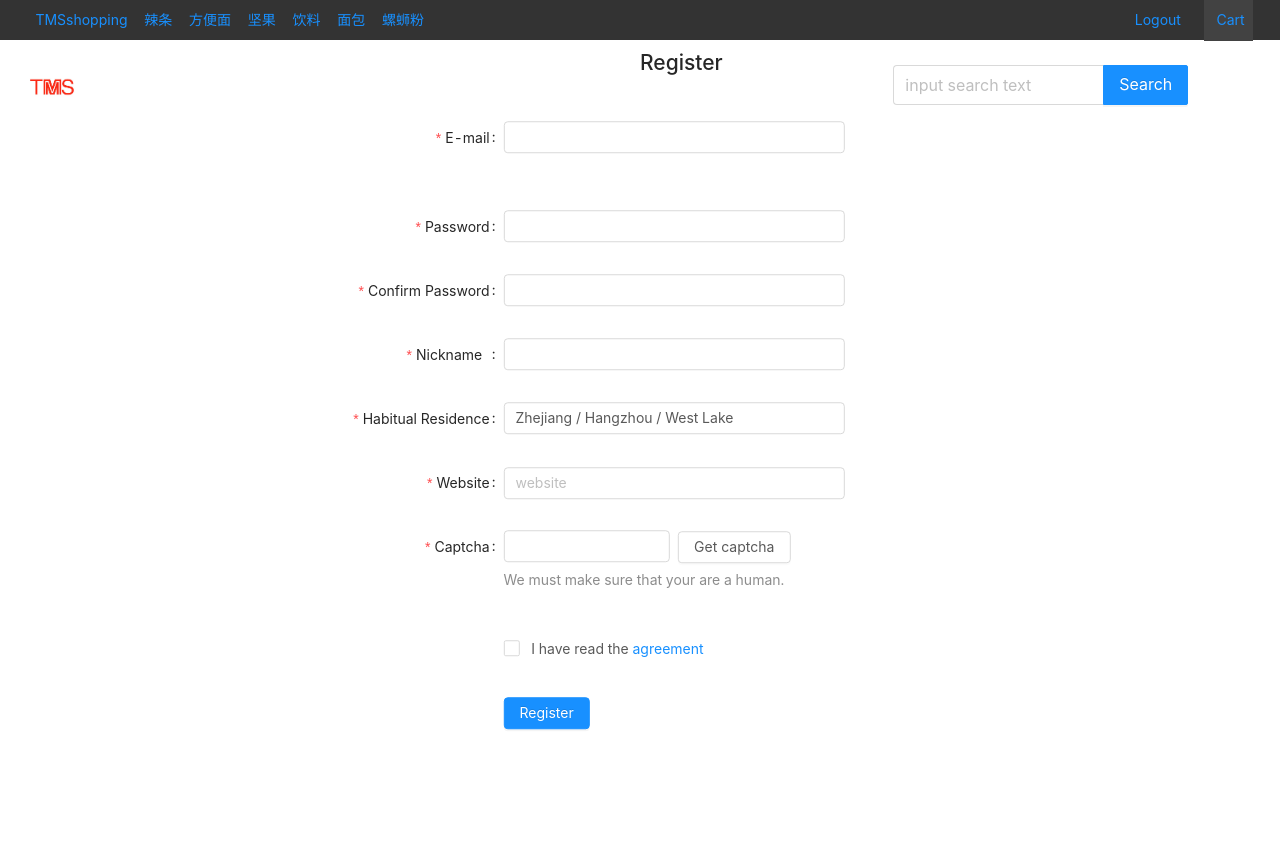
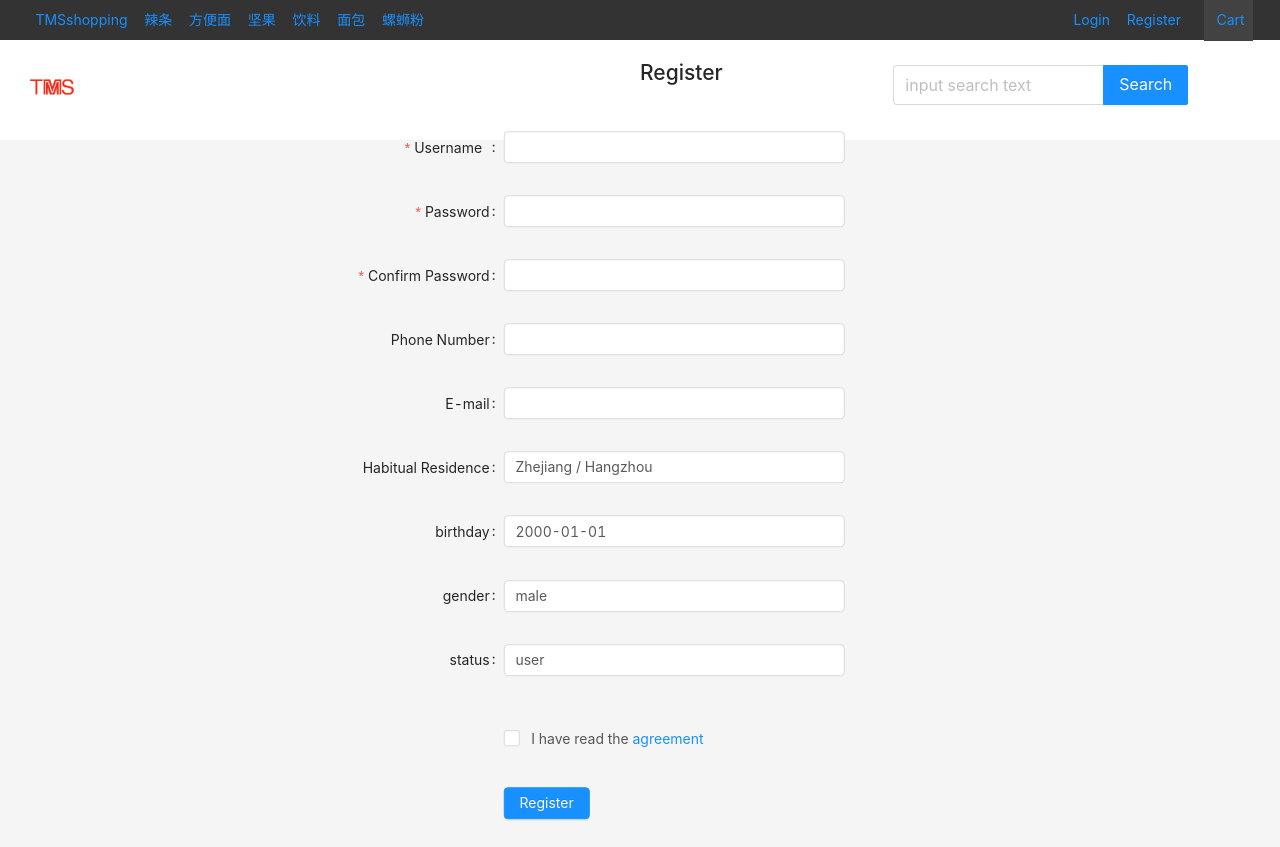
Before and after one commit to XGD1119363048/ThomasShopping, a Vue app: page /register in a window 1280 px wide. Before the commit the page ends 800 px from the top, so only its background shows below. Built offline with nearby package versions, Linux system fonts and the light colour scheme.

Commit message:
add register

```diff
--- a/src/App.vue
+++ b/src/App.vue
@@ -20,5 +20,6 @@
 body {
   margin-top: 0;
   margin-left: 0;
+  background: #f5f5f5;
 }
 </style>
--- a/src/components/common/navbar/NavBar.vue
+++ b/src/components/common/navbar/NavBar.vue
@@ -76,6 +76,7 @@
   .site-header {
     z-index: 20;
     height: 100px;
+    background: white;
   }
 
   .site-header .container {
--- a/src/network/request.js
+++ b/src/network/request.js
@@ -7,12 +7,14 @@ export function request(config) {
   })
 
   instance.interceptors.request.use(config => {
+    console.log(config.data);
     return config
   }, err => {
     console.log(err);
   })
 
   instance.interceptors.response.use(res => {
+    // console.log(res.data);
     return res.data
   }, err => {
     console.log(err);
--- a/src/network/user.js
+++ b/src/network/user.js
@@ -1,7 +1,7 @@
 import { request } from "./request";
 
 
-export function addUser(userName, password, address, phoneNumber, gender, age, birthday, email, status, coin) {
+export function addUser(userName, password, address, phoneNumber, gender, age, birthday, email, status, coin, balance) {
   return request({
     url: '/addUser',
     method: 'post',
@@ -15,7 +15,8 @@ export function addUser(userName, password, address, phoneNumber, gender, age, b
       birthday: birthday,
       email: email,
       status: status,
-      coin: coin
+      coin: coin,
+      balance: balance
     }
   })
 }
--- a/src/router/index.js
+++ b/src/router/index.js
@@ -8,6 +8,7 @@ const Home = () => import('../views/home/Home')
 const Login = () => import('../views/login/Login')
 const Register = () => import('../views/register/Register')
 const Good = () => import('../views/good/Good')
+const Info = () => import('../views/info/Info')
 
 const originalPush = VueRouter.prototype.push
 VueRouter.prototype.push = function push(location) {
@@ -46,6 +47,10 @@ const routes = [
     meta: {
       requireAuth: true
     }
+  },
+  {
+    path: '/info',
+    component: Info
   }
 ]
 
@@ -62,6 +67,7 @@ router.beforeEach(((to, from, next) => {
     userId: window.sessionStorage.getItem('userId'),
     isLogin: window.sessionStorage.getItem('isLogin')
   }
+  // console.log(payload);
   store.commit(SETLOGIN, payload)
   if(to.meta.requireAuth && !window.sessionStorage.getItem('isLogin')) {
     // console.log('test')
--- a/src/views/cart/Cart.vue
+++ b/src/views/cart/Cart.vue
@@ -7,7 +7,7 @@
                @delete-click="deleteClick"
     />
     <div v-if="status == 0 && cartGoods.length > 0" class="total-price" style="font-size: 20px">
-      <p>总价：￥{{showTotalPrice}}</p>
+      <p>总价：￥{{showTotalPrice.toFixed(2)}}</p>
       <a-button type="primary" style="margin-left: 30px; margin-top: 0" @click="payOrder">Pay</a-button>
     </div>
   </div>
--- /dev/null
+++ b/src/views/info/Info.vue
@@ -0,0 +1,158 @@
+<template>
+  <div id="info">
+    <a-layout>
+      <a-layout-header>User Info</a-layout-header>
+      <a-layout>
+        <a-layout-sider style="background: white">
+          <div style="margin-left: 50px">
+            <div style="font-size: 18px; line-height: 50px; margin-top: 30px">个人中心</div>
+            <div class="payment">
+              <a @click="changeIndex(1)" :class="{active: nowIndex === 1}">个人信息</a>
+              <br/>
+              <br/>
+              <a @click="changeIndex(2)" :class="{active: nowIndex === 2}">我的订单</a>
+            </div>
+          </div>
+        </a-layout-sider>
+        <a-layout-content>
+          <div style="margin-left: 20px; background: white">
+            <div v-if="nowIndex == 1">
+              <a-row style="text-align: center; vertical-align: center">
+                <a-col :span="12">
+                  <div style="line-height: 50px">
+                    <a-icon type="reddit" />
+                    {{userInfo.userName}}
+                  </div>
+                </a-col>
+                <a-col :span="12" style="text-align: left">
+                  <p>Address:{{userInfo.address}}</p>
+                  <p>Age:{{userInfo.age}}</p>
+                  <p>Balance:{{userInfo.balance}}</p>
+                  <p>Birthday:{{userInfo.birthday}}</p>
+                  <p>Coin:{{userInfo.coin}}</p>
+                  <p>Email:{{userInfo.email}}</p>
+                  <p>Gender:{{userInfo.gender}}</p>
+                  <p>PhoneNumber:{{userInfo.phoneNumber}}</p>
+                </a-col>
+              </a-row>
+            </div>
+            <div v-else-if="nowIndex == 2">
+              <a-row>
+                <p style="font-size: 50px; margin-left: 50px; margin-top: 20px; margin-bottom: 20px">我的订单</p>
+              </a-row>
+              <a-row style="text-align: center; font-size: 22px">
+                <a-col :span="4">
+                  <a @click="changeOrderIndex(1)" :class="{active: orderNowIndex === 1}">全部有效订单</a>
+                </a-col>
+                <a-col :span="4">
+                  <a @click="changeOrderIndex(2)" :class="{active: orderNowIndex === 2}">已支付</a>
+                </a-col>
+                <a-col :span="4">
+                  <a @click="changeOrderIndex(3)" :class="{active: orderNowIndex === 3}">已取消</a>
+                </a-col>
+                <a-col :span="4">
+                  <a @click="changeOrderIndex(4)" :class="{active: orderNowIndex === 4}">购物车</a>
+                </a-col>
+              </a-row>
+              <a-row>
+                <order-list :orders="userOrders"/>
+              </a-row>
+            </div>
+          </div>
+        </a-layout-content>
+      </a-layout>
+      <a-layout-footer></a-layout-footer>
+    </a-layout>
+  </div>
+</template>
+
+<script>
+  import { Layout, Row, Col, Icon } from 'ant-design-vue'
+  import { queryUser } from "@/network/user"
+  import { getOrderByUser } from "@/network/order"
+  import OrderList from "views/info/infoChild/OrderList";
+
+  export default {
+    name: "Info",
+    components: {
+      OrderList,
+
+      'a-layout': Layout,
+      'a-layout-header': Layout.Header,
+      'a-layout-content': Layout.Content,
+      'a-layout-footer': Layout.Footer,
+      'a-layout-sider': Layout.Sider,
+      'a-row': Row,
+      'a-col': Col,
+      'a-icon': Icon
+    },
+    data() {
+      return {
+        userInfo: {},
+        userOrders: [],
+        // paidOrders: [],
+        // canceledOrders: [],
+        // cartList: [],
+        nowIndex: 1,
+        orderNowIndex: 1
+      }
+    },
+    methods: {
+      changeIndex(index) {
+        this.nowIndex = index
+      },
+      changeOrderIndex(index) {
+        this.orderNowIndex = index
+      },
+      queryUser(username) {
+        queryUser(username).then(res => {
+          if(res.error == '') {
+            // console.log(res.user);
+            this.userInfo = res.user
+          }
+        })
+      },
+      getOrderByUser(username) {
+        getOrderByUser(username).then(res => {
+          if(res.error == '') {
+            console.log(res.orders);
+            this.userOrders = res.orders
+          }
+        })
+      }
+    },
+    mounted() {
+      this.queryUser(this.$store.state.userId)
+      this.getOrderByUser(this.$store.state.userId)
+    }
+  }
+</script>
+
+<style scoped>
+  #info {
+    margin: 50px 300px;
+    background: #f5f5f5;
+  }
+
+  .ant-layout-header, .ant-layout-sider, .ant-layout-content, .ant-layout-footer {
+    background: #f5f5f5;
+  }
+
+  .ant-layout-sider {
+    height: 1000px;
+  }
+
+  .payment {
+    height: 40px;
+    vertical-align: center;
+    margin-top: 10px
+    /*margin: 0 auto;*/
+    /*position: relative;*/
+    /*top: 50%;*/
+    /*transform: translateY(-50%);*/
+  }
+
+  .active {
+    color: orange;
+  }
+</style>
--- /dev/null
+++ b/src/views/info/infoChild/OrderList.vue
@@ -0,0 +1,92 @@
+<template>
+  <div id="order-list">
+    <a-table :columns="columns" :data-source="data" class="components-table-demo-nested">
+      <a-table
+          slot="expandedRowRender"
+          slot-scope="text"
+          :columns="innerColumns"
+          :data-source="innerData"
+          :pagination="false"
+      >
+        <span slot="status" slot-scope="text"> <a-badge status="success" />Finished </span>
+      </a-table>
+    </a-table>
+  </div>
+</template>
+
+<script>
+  const columns = [
+    { title: 'Index', dataIndex: 'index', key: 'index' },
+    { title: 'Status', dataIndex: 'status', key: 'status' },
+    { title: 'Product Number', dataIndex: 'product_number', key: 'product_number' },
+    { title: 'Cost', dataIndex: 'cost', key: 'cost' },
+    { title: 'Created Time', dataIndex: 'created_time', key: 'created_time' },
+  ];
+
+  // const data = [];
+  // for (let i = 0; i < 3; ++i) {
+  //   data.push({
+  //     key: i,
+  //     index: i + 1,
+  //     status: 'iOS',
+  //     product_number: '10.3.4.5654',
+  //     cost: 500,
+  //     created_time: '2014-12-24 23:12:00',
+  //   });
+  // }
+
+  const innerColumns = [
+    { title: 'Date', dataIndex: 'date', key: 'date' },
+    { title: 'Name', dataIndex: 'name', key: 'name' },
+    { title: 'Status', key: 'state', scopedSlots: { customRender: 'status' } },
+    { title: 'Upgrade Status', dataIndex: 'upgradeNum', key: 'upgradeNum' }
+  ];
+
+  const innerData = [];
+  for (let i = 0; i < 3; ++i) {
+    innerData.push({
+      key: i,
+      date: '2014-12-24 23:12:00',
+      name: 'This is production name',
+      upgradeNum: 'Upgraded: 56',
+    });
+  }
+
+  import { Table, Badge } from 'ant-design-vue'
+
+  export default {
+    name: "OrderList",
+    components: {
+      'a-table': Table,
+      'a-badge': Badge
+    },
+    props: {
+      orders: Array
+      // innerData: []
+    },
+    data() {
+      return {
+        data: [],
+        columns,
+        innerColumns,
+        innerData
+      }
+    },
+    mounted() {
+      for(let i = 0; i < this.orders.length; i++) {
+        this.data.push({
+          key: i,
+          index: i + 1,
+          status: this.orders[i].type,
+          product_number: this.orders[i].products.length,
+          cost: this.orders[i].cost.toFixed(2),
+          created_time: this.orders[i].created_time,
+        });
+      }
+    }
+  }
+</script>
+
+<style scoped>
+
+</style>
--- a/src/views/login/Login.vue
+++ b/src/views/login/Login.vue
@@ -91,14 +91,14 @@
           if (!err) {
             // console.log('Received values of form: ', values)
             checkUser(values.userName, values.password).then(res => {
-              console.log(res);
+              // console.log(res);
               if(res.error == "") {
                 const payload = {
                   userId: values.userName,
                   isLogin: true
                 }
                 this.$store.commit(SETLOGIN, payload)
-                this.$router.push('/home')
+                this.$router.replace('/home')
               } else {
                 alert("用户名或密码错误")
                 this.form.setFieldsValue({
--- a/src/views/register/Register.vue
+++ b/src/views/register/Register.vue
@@ -2,31 +2,25 @@
   <div id="register">
     <a-form :form="form" @submit="handleSubmit">
       <a-form-item>
-        <div style="width: 100%; margin-left: 60%">
+        <div style="width: 100%; margin-left: 60%; margin-top: 100px">
           <h2>Register</h2>
         </div>
       </a-form-item>
-      <a-form-item v-bind="formItemLayout" label="E-mail">
+      <a-form-item v-bind="formItemLayout">
+        <span slot="label">
+          Username&nbsp;
+          <a-tooltip title="What do you want others to see you on the internet?">
+            <a-icon type="question-circle-o" />
+          </a-tooltip>
+        </span>
         <a-input
             v-decorator="[
-            'email',
+            'nickname',
             {
-              rules: [
-                {
-                  type: 'email',
-                  message: 'The input is not valid E-mail!',
-                },
-                {
-                  required: true,
-                  message: 'Please input your E-mail!',
-                },
-              ],
+              rules: [{ required: true, message: 'Please input your username!', whitespace: true }],
             },
           ]"
         />
-      </a-form-item>
-      <a-form-item>
-
       </a-form-item>
       <a-form-item v-bind="formItemLayout" label="Password" has-feedback>
         <a-input
@@ -67,18 +61,31 @@
             @blur="handleConfirmBlur"
         />
       </a-form-item>
-      <a-form-item v-bind="formItemLayout">
-        <span slot="label">
-          Nickname&nbsp;
-          <a-tooltip title="What do you want others to call you?">
-            <a-icon type="question-circle-o" />
-          </a-tooltip>
-        </span>
+      <a-form-item v-bind="formItemLayout" label="Phone Number">
         <a-input
             v-decorator="[
-            'nickname',
+                'phonenumber',
+                {
+                  rules: []
+                }
+            ]"
+        />
+      </a-form-item>
+      <a-form-item v-bind="formItemLayout" label="E-mail">
+        <a-input
+            v-decorator="[
+            'email',
             {
-              rules: [{ required: true, message: 'Please input your nickname!', whitespace: true }],
+              rules: [
+                {
+                  type: 'email',
+                  message: 'The input is not valid E-mail!',
+                },
+                {
+                  required: false,
+                  message: 'Please input your E-mail!',
+                },
+              ],
             },
           ]"
         />
@@ -90,48 +97,72 @@
             {
               initialValue: ['zhejiang', 'hangzhou', 'xihu'],
               rules: [
-                { type: 'array', required: true, message: 'Please select your habitual residence!' },
+                { type: 'array', required: false, message: 'Please select your habitual residence!' },
               ],
             },
           ]"
             :options="residences"
         />
       </a-form-item>
-      <a-form-item v-bind="formItemLayout" label="Website">
-        <a-auto-complete
-            v-decorator="['website', { rules: [{ required: true, message: 'Please input website!' }] }]"
-            placeholder="website"
-            @change="handleWebsiteChange"
+      <a-form-item v-bind="formItemLayout" label="birthday">
+        <a-date-picker
+            v-decorator="[
+                'birthday',
+                {
+                  rules: [
+                      { required: false, message: 'Please select your birthday!' }
+                  ],
+                  initialValue: moment('2000-01-01', 'YYYY-MM-DD')
+                }
+            ]"
+            format="YYYY-MM-DD"
+            :disabled-date="disabledDate"
+            style="width: 100%"
+        />
+      </a-form-item>
+      <a-form-item v-bind="formItemLayout" label="gender">
+        <a-select
+          v-decorator="[
+              'gender',
+              {
+                initialValue: 'male'
+              }
+          ]"
+          style="width: 100%"
         >
-          <template slot="dataSource">
-            <a-select-option v-for="website in autoCompleteResult" :key="website">
-              {{ website }}
-            </a-select-option>
-          </template>
-          <a-input />
-        </a-auto-complete>
+          <a-select-option value="male">
+            male
+          </a-select-option>
+          <a-select-option value="female">
+            female
+          </a-select-option>
+        </a-select>
       </a-form-item>
-      <a-form-item
-          v-bind="formItemLayout"
-          label="Captcha"
-          extra="We must make sure that your are a human."
-      >
-        <a-row :gutter="8">
-          <a-col :span="12">
-            <a-input
-                v-decorator="[
-                'captcha',
-                { rules: [{ required: true, message: 'Please input the captcha you got!' }] },
-              ]"
-            />
-          </a-col>
-          <a-col :span="12">
-            <a-button>Get captcha</a-button>
-          </a-col>
-        </a-row>
+      <a-form-item v-bind="formItemLayout" label="status">
+        <a-select
+            v-decorator="[
+              'status',
+              {
+                initialValue: 'user'
+              }
+          ]"
+            style="width: 100%"
+        >
+          <a-select-option value="user">
+            user
+          </a-select-option>
+          <a-select-option value="shopper">
+            shopper
+          </a-select-option>
+        </a-select>
       </a-form-item>
       <a-form-item v-bind="tailFormItemLayout">
-        <a-checkbox v-decorator="['agreement', { valuePropName: 'checked' }]">
+        <a-checkbox v-decorator="[
+           'agreement',
+          {
+            valuePropName: 'checked',
+            rules: [ { required: true } ]
+          }]">
           I have read the
           <a href="">
             agreement
@@ -148,42 +179,13 @@
 </template>
 
 <script>
-const residences = [
-  {
-    value: 'zhejiang',
-    label: 'Zhejiang',
-    children: [
-      {
-        value: 'hangzhou',
-        label: 'Hangzhou',
-        children: [
-          {
-            value: 'xihu',
-            label: 'West Lake',
-          },
-        ],
-      },
-    ],
-  },
-  {
-    value: 'jiangsu',
-    label: 'Jiangsu',
-    children: [
-      {
-        value: 'nanjing',
-        label: 'Nanjing',
-        children: [
-          {
-            value: 'zhonghuamen',
-            label: 'Zhong Hua Men',
-          },
-        ],
-      },
-    ],
-  },
-];
-
-import { Form, Input, Tooltip, Icon, Cascader, Select, AutoComplete, Row, Col, Button, Checkbox } from 'ant-design-vue'
+import moment from 'moment'
+import { SETLOGIN } from "@/store/mutations-types";
+import { residences } from "./Residence";
+import { addUser } from "network/user";
+import { Form, Input, Tooltip, Icon, Cascader,
+          Select, AutoComplete, Row, Col, Button,
+          Checkbox, DatePicker } from 'ant-design-vue'
 
 export default {
   name: "Register",
@@ -195,11 +197,15 @@ export default {
     'a-icon': Icon,
     'a-cascader': Cascader,
     'a-select': Select,
+    'a-select-option': Select.Option,
     'a-auto-complete': AutoComplete,
     'a-row': Row,
     'a-col': Col,
     'a-button': Button,
-    'a-checkbox': Checkbox
+    'a-checkbox': Checkbox,
+    'a-date-picker': DatePicker,
+    'a-month-picker': DatePicker.MonthPicker,
+    'a-range-picker': DatePicker.RangePicker
   },
   data() {
     return {
@@ -240,6 +246,37 @@ export default {
       this.form.validateFieldsAndScroll((err, values) => {
         if (!err) {
           console.log('Received values of form: ', values);
+          let address = ''
+          for(let i = 0; i < values.residence.length; i++) {
+            address += values.residence[i]
+          }
+          let ageString = values.birthday == undefined ? '0' : values.birthday.fromNow()
+          let age = parseInt(ageString.split(' ')[0])
+          console.log(age);
+          console.log(values.birthday.format('MM-DD'));
+          addUser(values.nickname,
+              values.password,
+              address,
+              values.phonenumber == undefined ? null : values.phonenumber,
+              values.gender,
+              age,
+              values.birthday.format('MM-DD'),
+              values.email == undefined ? null : values.email,
+              1,
+              0,
+              0
+          ).then(res => {
+            console.log(res);
+            if(res.error == '') {
+              alert('register successfully!')
+              const payload = {
+                userId: values.nickname,
+                isLogin: true
+              }
+              this.$store.commit(SETLOGIN, payload)
+              this.$router.replace('/home')
+            }
+          })
         }
       });
     },
@@ -262,16 +299,26 @@ export default {
       }
       callback();
     },
-    handleWebsiteChange(value) {
-      let autoCompleteResult;
-      if (!value) {
-        autoCompleteResult = [];
-      } else {
-        autoCompleteResult = ['.com', '.org', '.net'].map(domain => `${value}${domain}`);
+    moment,
+    range(start, end) {
+      const result = [];
+      for (let i = start; i < end; i++) {
+        result.push(i);
       }
-      this.autoCompleteResult = autoCompleteResult;
+      return result;
     },
+    disabledDate(current) {
+      // Can not select days after today and today
+      return current && current > moment().endOf('day');
+    }
   },
+  mounted() {
+    const payload = {
+      userId: '',
+      isLogin: false
+    }
+    this.$store.commit(SETLOGIN, payload)
+  }
 };
 </script>
 
--- /dev/null
+++ b/src/views/register/Residence.js
@@ -0,0 +1,46 @@
+export const residences = [
+  {
+    value: 'Beijing',
+    label: 'Beijing',
+  },
+  {
+    value: 'Shanghai',
+    label: 'Shanghai',
+  },
+  {
+    value: 'Heilongjiang',
+    label: 'Heilongjiang',
+  },
+  {
+    value: 'zhejiang',
+    label: 'Zhejiang',
+    children: [
+      {
+        value: 'hangzhou',
+        label: 'Hangzhou'
+      }
+    ]
+  },
+  {
+    value: 'jiangsu',
+    label: 'Jiangsu',
+    children: [
+      {
+        value: 'nanjing',
+        label: 'Nanjing'
+      }
+    ]
+  },
+  {
+    value: 'Guangdong',
+    label: 'Guangdong',
+  },
+  {
+    value: 'Hubei',
+    label: 'Hubei',
+  },
+  {
+    value: 'Hunan',
+    label: 'Hunan',
+  }
+]
```
